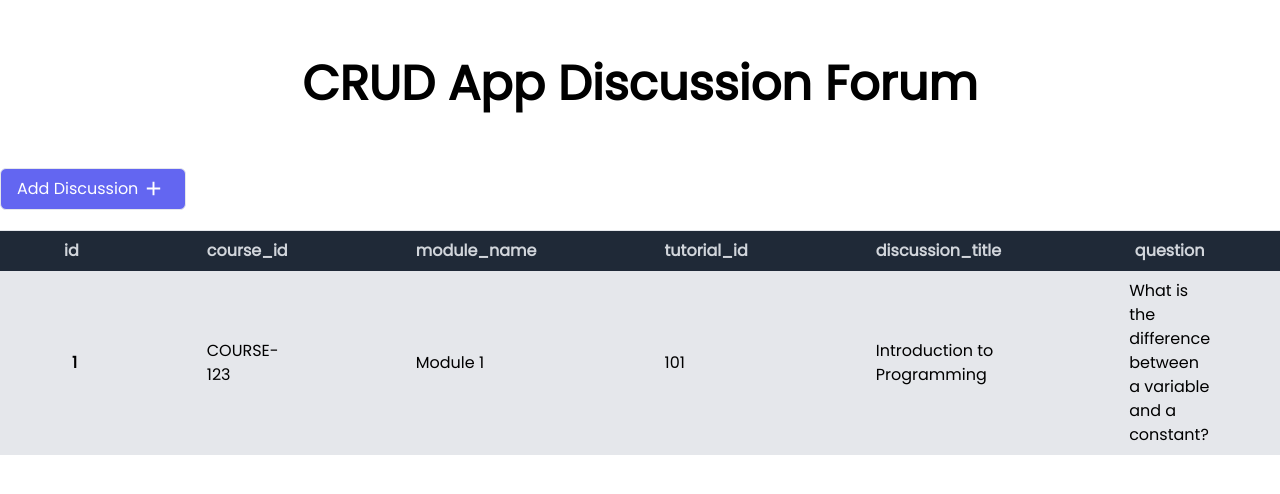
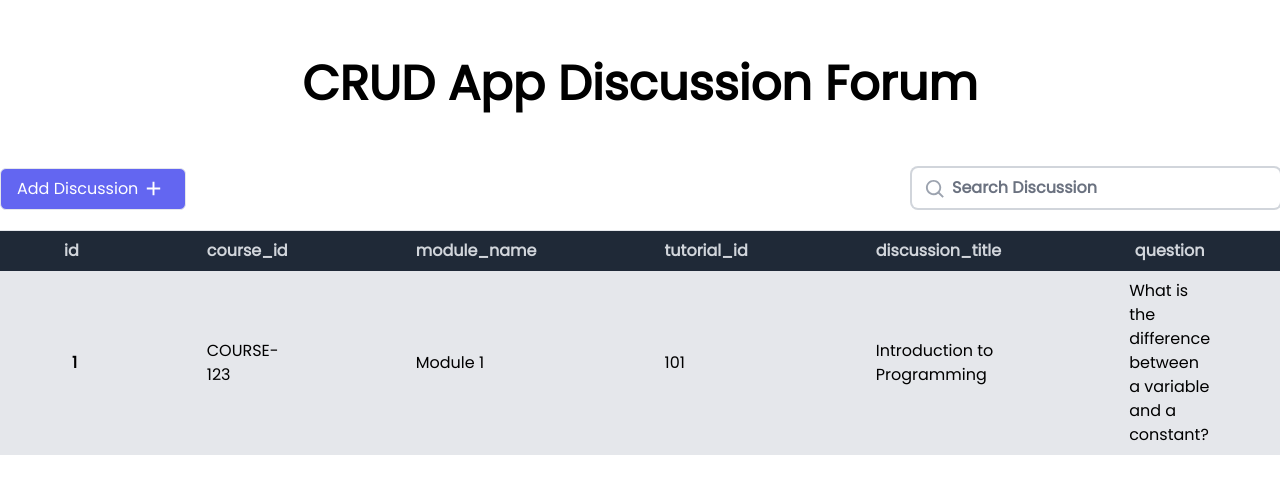
Before and after one commit to C23-DF01-Dicoding-Indonesia/CRUD-app, a Next.js app: page / in a window 1280 px wide. Shown: the top 494 px of the page. Built offline with nearby package versions, Linux system fonts and the light colour scheme.

Commit message:
Add a Search Bar

```diff
--- a/pages/index.tsx
+++ b/pages/index.tsx
@@ -1,6 +1,6 @@
 import React from 'react';
 import Head from 'next/head';
-import { BiPlus } from 'react-icons/bi';
+import { BiPlus,  BiSearch} from 'react-icons/bi';
 import Table from '../components/table';
 import Form from '../components/form';
 import {useState} from 'react'
@@ -32,7 +32,15 @@ export default function Home() {
               <span className="px-1"><BiPlus size={23} /></span>
             </button>
           </div>
+            <form action=''>
+              <div className='relative flex items-center text-gray-400 focus-within:text-gray-600'>
+                <input type='text' name='search' placeholder='Search Discussion' autoComplete='off' aria-label='Search Discussion' className='pr-3 pl-10 py-2 font-semibold placeholder-gray-500 text-black rounded-md border-none ring-2 ring-gray-300 focus:ring-gray-500 focus:ring-2 '/>
+                <span className='w-5 h-5 absolute ml-3 pointer-events-none'><BiSearch size={23} /></span>
+
+              </div>
+            </form>
         </div>
+
 
         {/* Form */}
           { visible ? <Form></Form> : <></>}
```
